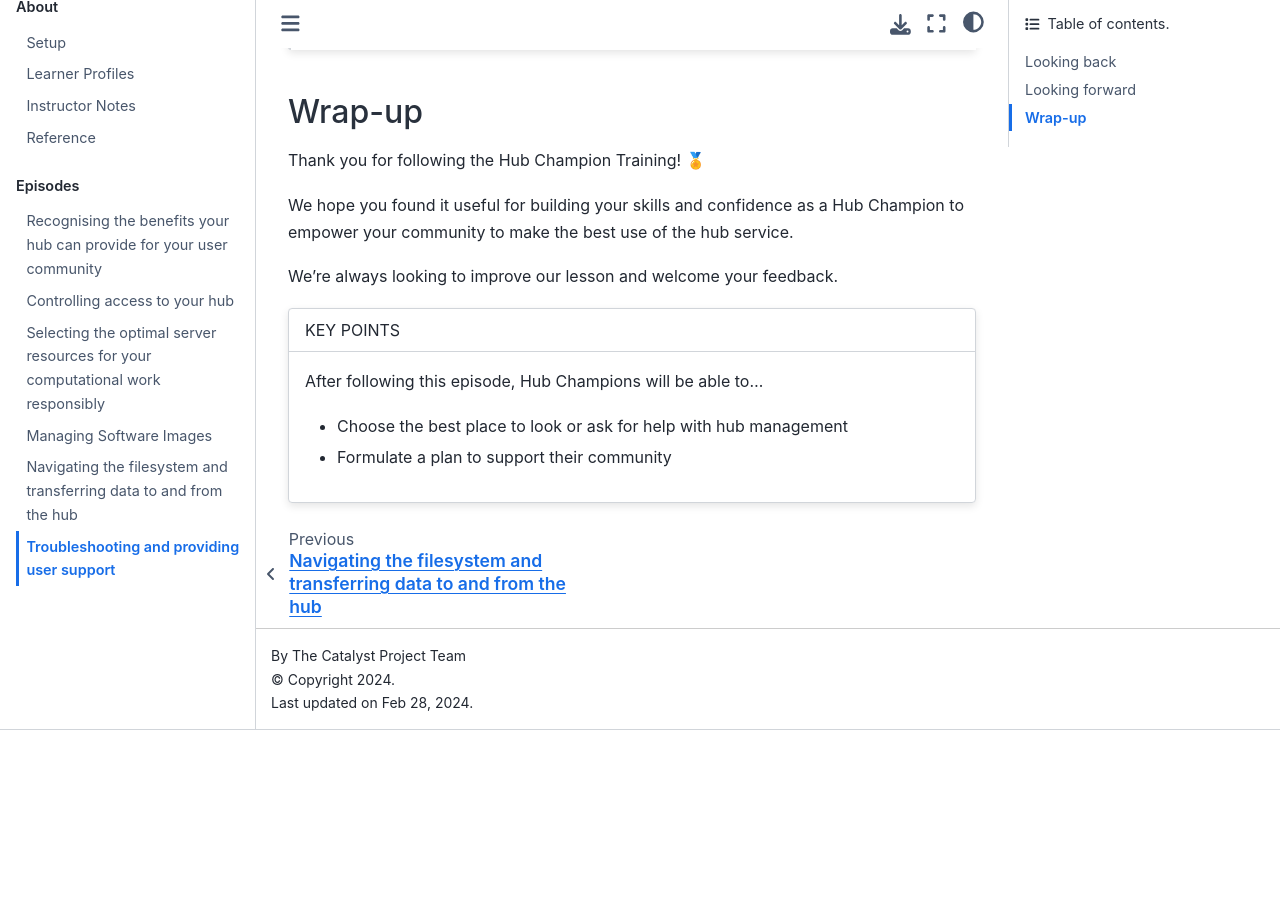
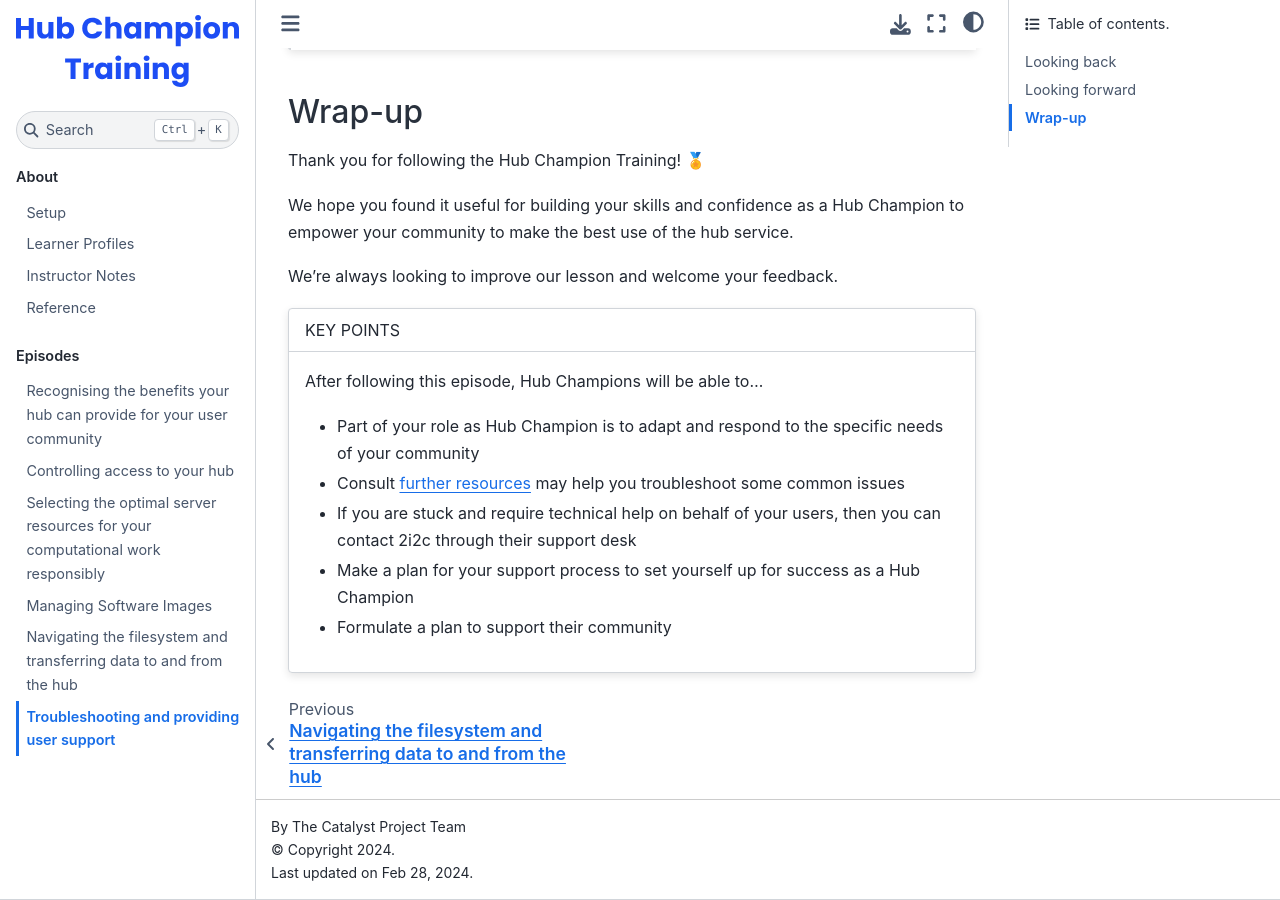
Before and after one commit to czi-catalystproject/hub-champion-training, a Jupyter Book: the page built from episodes/troubleshooting.md, in a window 1280 px wide and 900 px high, scrolled down 3167 px. Built offline with Jupyter Book 1.0.4 settings and Sphinx 7.4.7 and the Sphinx Book theme 1.1.4, drawn with Linux system fonts in a browser that asks for light colours; nearby versions of some CDN libraries; before the commit the page ends 3897 px from its top, so only the background shows below that.

Commit message:
Update key points
Co-authored-by: Jenny Wong <jwong@2i2c.org>

```diff
--- a/episodes/troubleshooting.md
+++ b/episodes/troubleshooting.md
@@ -158,7 +158,10 @@ KEY POINTS
 ^^^
 After following this episode, Hub Champions will be able to...
 
-- Choose the best place to look or ask for help with hub management
+- Part of your role as Hub Champion is to adapt and respond to the specific needs of your community
+- Consult [further resources](ref:resources) may help you troubleshoot some common issues
+- If you are stuck and require technical help on behalf of your users, then you can contact 2i2c through their support desk
+- Make a plan for your support process to set yourself up for success as a Hub Champion
 - Formulate a plan to support their community
 
 :::
```
